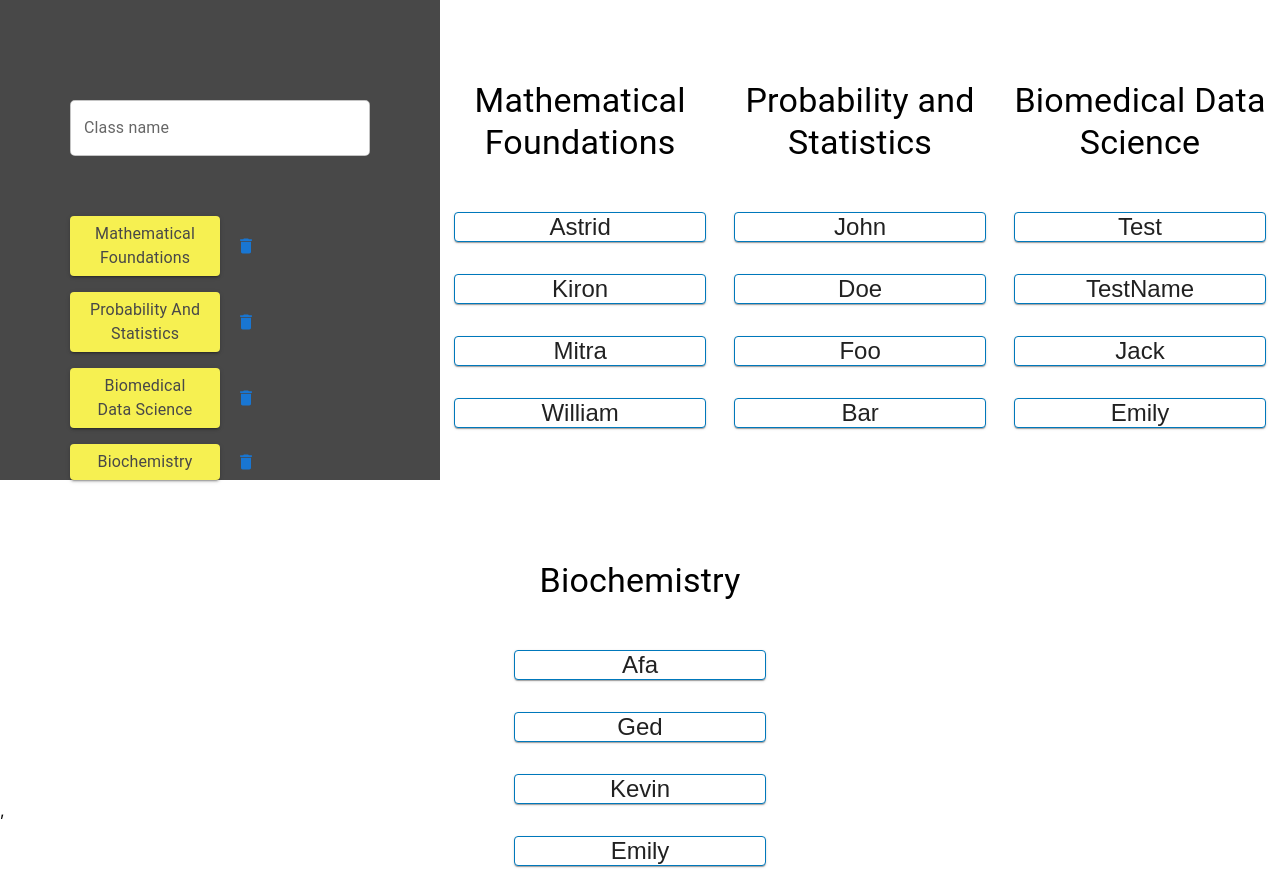
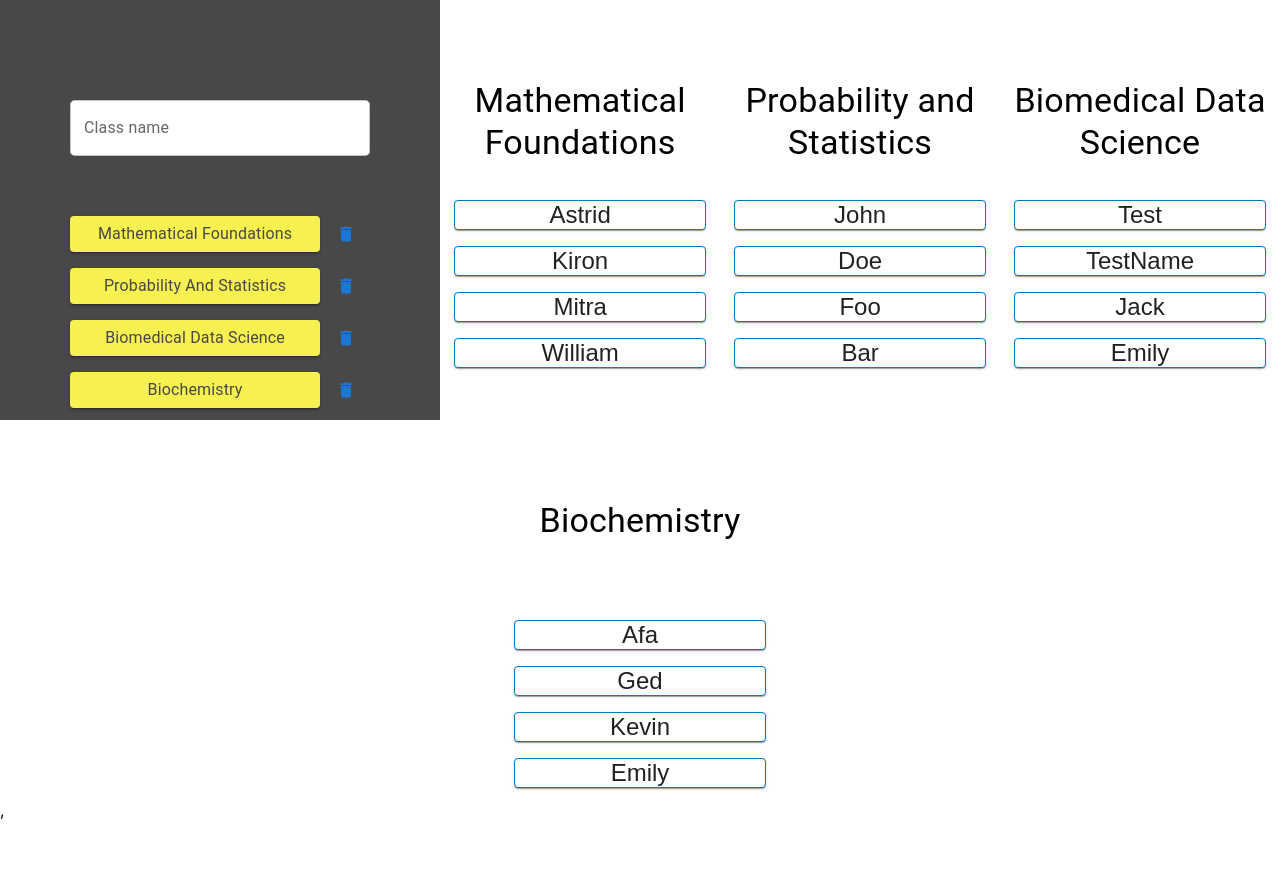
Before and after one commit to AstridKJ/Hophack, a React (Create React App) app: page /study in a window 1280 px wide. After the commit the page ends 820 px from the top, so only its background shows below. Built offline with nearby package versions, Linux system fonts and the light colour scheme.

Commit message:
Change styling

```diff
--- a/src/SearchPage/index.js
+++ b/src/SearchPage/index.js
@@ -116,19 +116,19 @@ function SearchPage() {
                             <Button variant="contained" class="popup" style={{borderTop:'none'}}>{course}</Button>
                         ))}
                         </div>
-                    </Grid>
+                </Grid>
                 <Grid item>
                     <Stack direction="column" spacing={2}>
                         {courses ?
                         (Object.keys(courses).map((id) =>
                             <Grid container>
-                                <Grid item xs={6}>
+                                <Grid item xs={10}>
                                     <Button id={id} variant="contained" fullWidth style={{ textTransform: 'capitalize', color:'#484848', backgroundColor: '#F6F051'}}
                                     onClick={(event) => handleShowStudents(event.target.id)}>
                                         <Typography> {courses[id].name} </Typography>
                                     </Button>
                                 </Grid>
-                                <Grid item xs={6} margin="auto">
+                                <Grid item xs={2} margin="auto">
                                 <Button startIcon={<DeleteIcon />} onClick={() => handleDeleteCourse(id)} />
                                 </Grid>
                             </Grid>
@@ -143,17 +143,13 @@ function SearchPage() {
             {Object.keys(courses).map((id) =>
             <Grid container item xs style={{paddingTop:'80px'}}>
                 <Grid item xs>
-                    {/* <Card sx={{ minWidth: 275 }}>
-                        <CardContent>
-                        </CardContent>
-                    </Card> */}
-                    <Typography variant="h4" align="center" style={{paddingBottom:'40px'}}>
+                    <Typography variant="h4" align="center" style={{paddingBottom:'40px', height: '80px'}}>
                         {courses[id].name}
                     </Typography>
                     <Stack direction="column" spacing={2} alignItems="center">
                         {courses[id].students ?
                         courses[id].students.map((studentName) =>
-                        <IconButton style={{borderRadius:'5px'}}>
+                        <IconButton style={{borderRadius:'5px', padding: '0px'}} onClick={() => handleOpen(studentName)}>
                             <Paper style={{width: '250px', border:'1px solid #0078BB'}}>
                                 {studentName}
                             </Paper>
```
